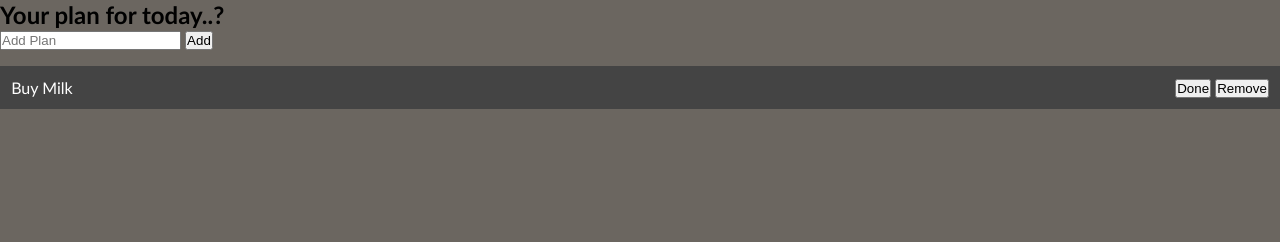
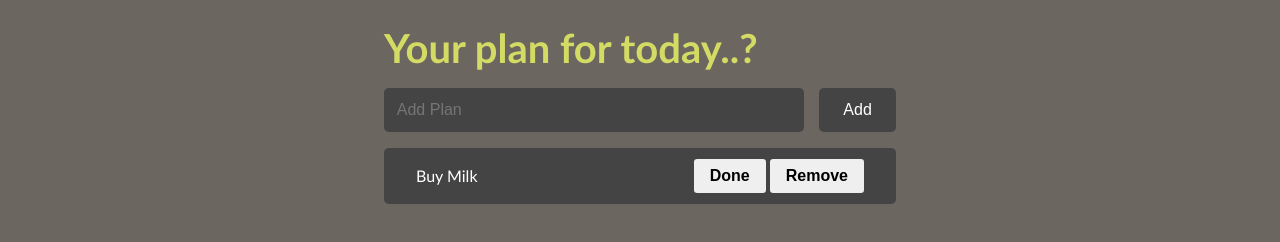
Before and after one commit to ramesh213/todo-app-js, a plain HTML site: page index.html in a window 1280 px wide. Drawn offline with Linux system fonts and the light colour scheme.

Commit message:
fixed input button

```diff
--- a/index.html
+++ b/index.html
@@ -8,8 +8,9 @@
     <script src="script.js" defer></script>
 </head>
 <body>
+   <div class="parent-container">
     <section class="section-todo container">
-        <h2>Your plan for today..?</h2>
+        <h1 class="title-text">Your plan for today..?</h1>
         <form class="form-todo">
             <input type="text" name="" id="" placeholder="Add Plan">
             <input type="submit" value="Add" class="btn">
@@ -25,5 +26,6 @@
             </li>
         </ul>
     </section>
+   </div>
 </body>
 </html>
--- a/style.css
+++ b/style.css
@@ -8,19 +8,65 @@ body {
     background-color: rgb(107, 102, 96);
     font-family:'Gill Sans', 'Gill Sans MT', Calibri, 'Trebuchet MS', sans-serif
 }
-
+ .parent-container {
+    height: 100vh;
+    width: 100vw;
+    display: flex;
+    align-items: center;
+    justify-content: center;
+ }
 .container {
     height: 100vh;
-    width: 100vw;
+    width: 40%;
+    margin-top: 3rem;
 
 }
+.title-text {
+    color:rgb(211, 219, 100);
+    font-size: 2.5rem;
+}
+.form-todo {
+    display: flex;
+    justify-content: space-between;
+    align-items: center;
+}
+
+.form-todo input{
+    padding: 0.8rem;
+    font-size: 1rem;
+    font-weight: 400;
+    border-radius: 0.3rem;
+    border: none;
+    outline: none;
+    background: #444;
+    color: white;
+    margin-top: 1rem;
+}
+.form-todo input:first-of-type {
+    width: 82%;
+}
+.form-todo input:last-of-type {
+    width: 15%;
+}
+
 .todo-list li{
-    padding: 0.7rem;
+    padding: 0.7rem 2rem;
     background:#444;
     color: white;
-    margin-top: 1rem;
+    margin-top: 1rem ;
     text-transform: capitalize;
     display: flex;
     justify-content: space-between;
     align-items: center;
+    border-radius: 0.3rem;
 }
+
+.todo-btn {
+    padding: 0.5rem 1rem;
+    font-size: 1rem;
+    font-weight: bold;
+    cursor: pointer;
+    border-radius: 0.2rem;
+    outline: none;
+    border: none;
+}
```
